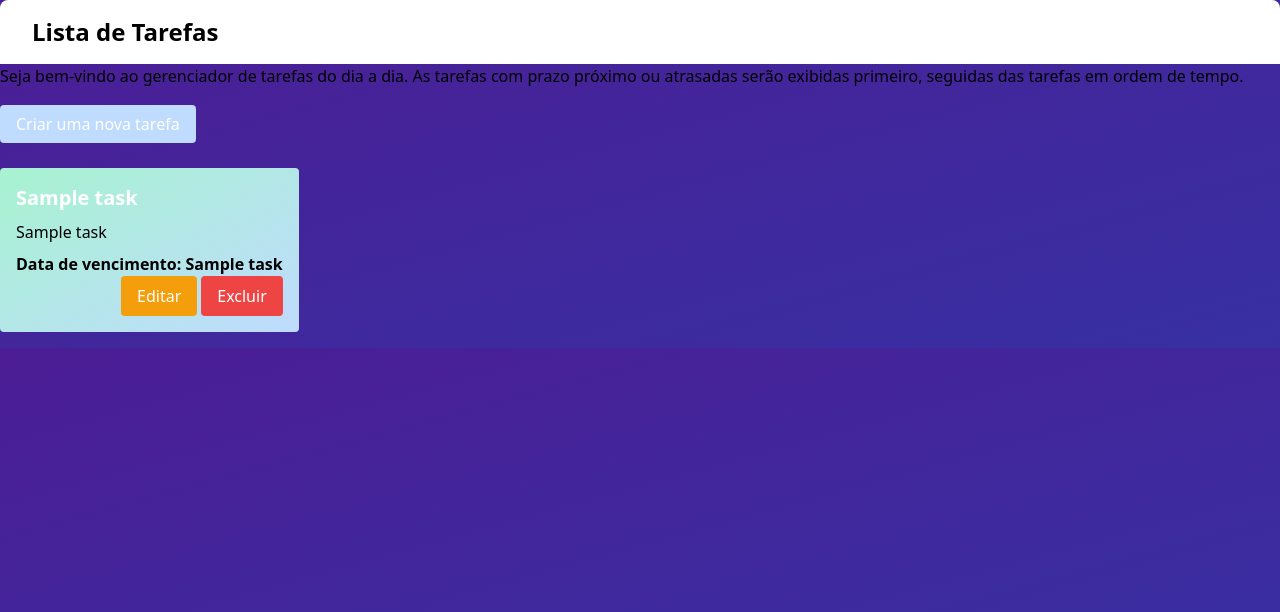
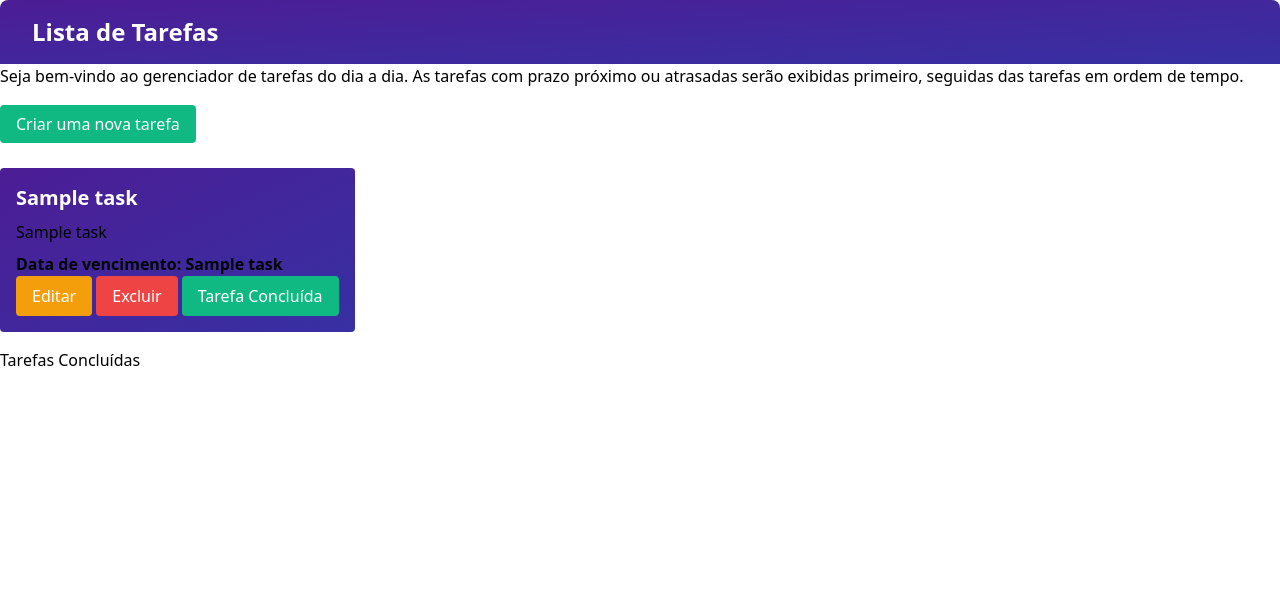
Before and after one commit to VitorAMelo/TrabalhoFinal-SistemasDistribuidos, a Flask app: template templates/index.html in a window 1280 px wide. Shown: the top 612 px of the page. Run offline with Flask 2, Linux system fonts and the light colour scheme; the template is opened without the code that fills it: most values are stand-ins (such as "Sample title", 1, 10 or a date in 2020); some libraries are stand-ins or nearby versions.

Commit message:
modified:   templates/create.html 	modified:   templates/index.html

```diff
--- a/templates/create.html
+++ b/templates/create.html
@@ -9,15 +9,15 @@
         <h1 class="text-3xl mb-4">Criar nova tarefa</h1>
         <form method="POST" action="{{ url_for('create') }}">
             <div class="mb-4">
-                <label for="title" class="block mb-2">Title:</label>
+                <label for="title" class="block mb-2">Titulo:</label>
                 <input type="text" id="title" name="title" class="border border-gray-300 rounded px-4 py-2 w-full" required>
             </div>
             <div class="mb-4">
-                <label for="description" class="block mb-2">Description:</label>
+                <label for="description" class="block mb-2">Descrição:</label>
                 <textarea id="description" name="description" class="border border-gray-300 rounded px-4 py-2 w-full"></textarea>
             </div>
             <div class="mb-4">
-                <label for="due_date" class="block mb-2">Due Date:</label>
+                <label for="due_date" class="block mb-2">Data limite:</label>
                 <input type="date" id="due_date" name="due_date" class="border border-gray-300 rounded px-4 py-2 w-full">
             </div>
             <input type="submit" value="Criar tarefa" class="bg-green-500 text-white px-4 py-2 rounded">
--- a/templates/index.html
+++ b/templates/index.html
@@ -31,28 +31,44 @@
             color: orange;
         }
     </style>
+    <script>
+        function moveTaskToCompleted(taskId) {
+            const taskCard = document.getElementById(taskId);
+            const completedTasksContainer = document.getElementById("completed-tasks-container");
+            const taskActions = taskCard.querySelector(".task-actions");
+            const completedButton = taskCard.querySelector(".completed-button");
+
+            completedTasksContainer.appendChild(taskCard);
+            taskActions.removeChild(completedButton);
+        }
+    </script>
 </head>
-<body class="bg-gradient-to-br from-purple-900 to-indigo-800">
+<body class="bg-white">
     <div class="container mx-auto px-0">
-        <h1 class="bg-white py-4 px-8 text-2xl font-bold rounded-t-lg">Lista de Tarefas</h1>
+        <h1 class="bg-gradient-to-br from-purple-900 to-indigo-800 text-white py-4 px-8 text-2xl font-bold rounded-tl-lg rounded-tr-lg">Lista de Tarefas</h1>
         <p>Seja bem-vindo ao gerenciador de tarefas do dia a dia. As tarefas com prazo próximo ou atrasadas serão exibidas primeiro, seguidas das tarefas em ordem de tempo.</p>
         <br>
-        <a href="{{ url_for('create') }}" class="bg-blue-200 text-white px-4 py-2 rounded">Criar uma nova tarefa</a>
+        <a href="{{ url_for('create') }}" class="bg-green-500 text-white px-4 py-2 rounded">Criar uma nova tarefa</a>
         <br>
         <div class="task-container mt-8">
             {% for task in tasks %}
-            <div class="task-card bg-gradient-to-br from-green-200 to-blue-200 p-4 rounded mb-4 ml-4 mr-4">
+            <div class="task-card bg-gradient-to-br from-purple-900 to-indigo-800 p-4 rounded mb-4 ml-4 mr-4" id="{{ task[0] }}">
                 <h3 class="text-xl font-bold text-white mb-2">{{ task[1] }}</h3>
                 <p class="description mb-2">{{ task[2] }}</p>
                 <p class="due-date {% if task[3] < current_date.date() %}due-date-late{% elif task[3] - current_date.date() < timedelta(days=7) %}due-date-upcoming{% endif %}">Data de vencimento: {{ task[3] }}</p>
-                <div class="flex justify-end space-x-1">
+                <div class="flex justify-end space-x-1 task-actions">
                     <a href="{{ url_for('edit', id=task[0]) }}" class="bg-yellow-500 text-white px-4 py-2 rounded">Editar</a>
                     <form action="{{ url_for('delete', id=task[0]) }}" method="post" class="delete-form">
                         <button type="submit" class="bg-red-500 text-white px-4 py-2 rounded" onclick="return confirm('Tem certeza de que deseja excluir esta tarefa?')">Excluir</button>
                     </form>
+                    <button class="bg-green-500 text-white px-4 py-2 rounded completed-button" onclick="moveTaskToCompleted('{{ task[0] }}')">Tarefa Concluída</button>
                 </div>
             </div>
             {% endfor %}
+        </div>
+        <h2 class="header">Tarefas Concluídas</h2>
+        <div class="task-container" id="completed-tasks-container">
+            <!-- Tarefas concluídas serão movidas para cá -->
         </div>
     </div>
     <script src="{{ url_for('static', filename='script.js') }}"></script>
```
